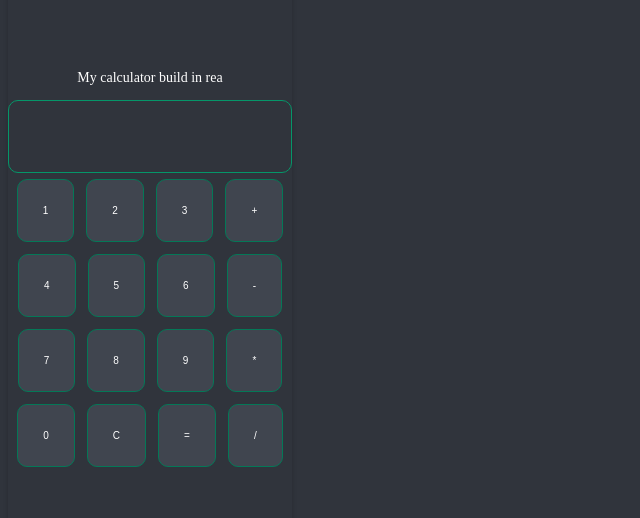
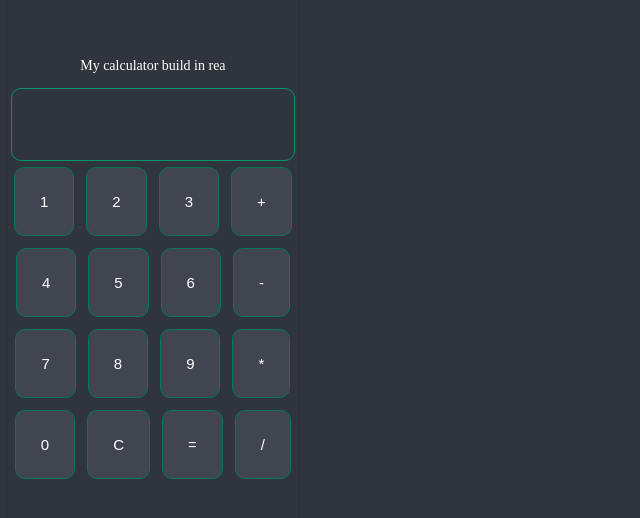
Before and after one commit to rens20/calculators, a React (Vite) app: page / in a window 1280 px wide. Shown: the part 144-662 px from the top of the page, without its empty margins (0-640 px from the left). Built offline with nearby package versions, Linux system fonts and the light colour scheme.

Commit message:
Update App.css
Signed-off-by: wasieDev <127023454+rens20@users.noreply.github.com>

```diff
--- a/src/App.css
+++ b/src/App.css
@@ -62,7 +62,7 @@ body {
   margin: 6px;
   cursor: pointer;
   transition: all 0.2s ease;
-  font-size:10px;
+  font-size:15px;
 }
 
 .animation-container {
@@ -71,7 +71,3 @@ body {
   display: center;
   font-size: 14px;
 }
-
-.functions {
-  background-color: #020617;
-}
```
